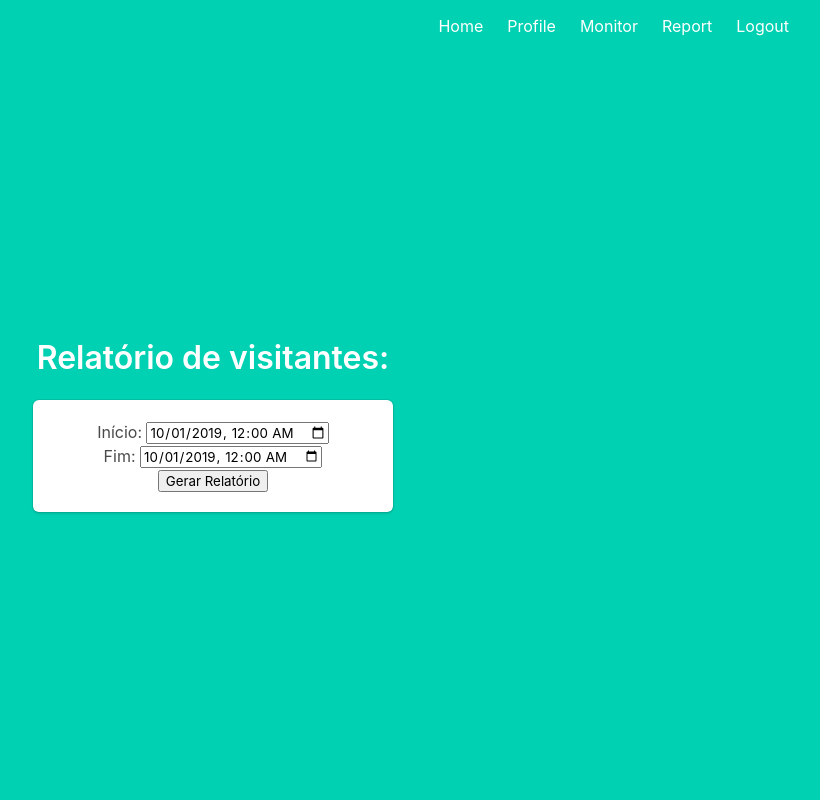
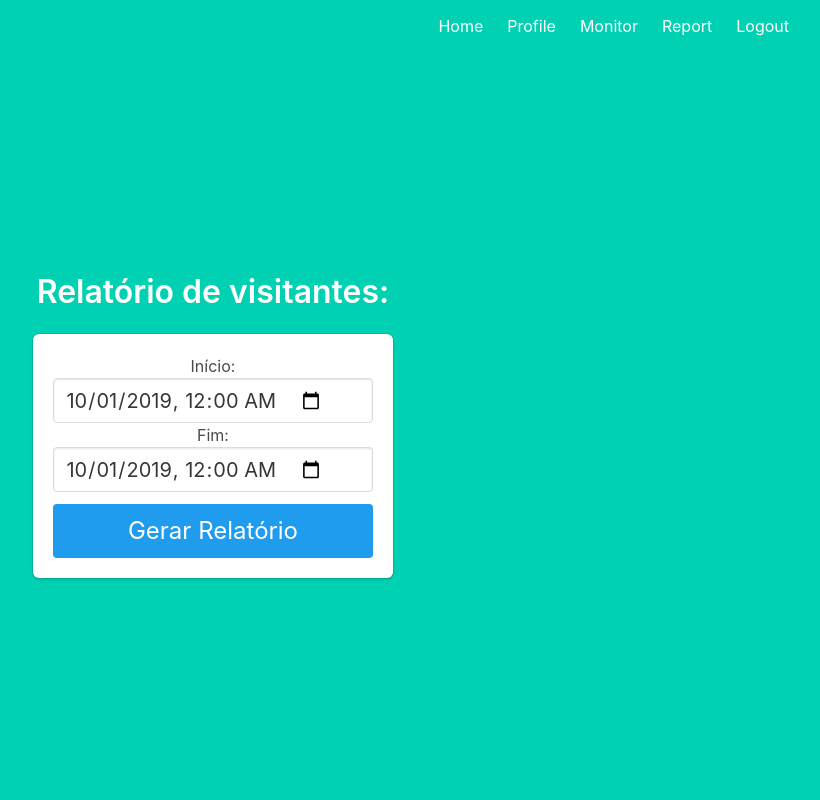
Before and after one commit to foxlollato/peopleCounter, a Flask app: page /relatorio in a window 1280 px wide. Shown: the whole page, without its empty margins (427-1247 px from the left). Run offline with Flask 2, Linux system fonts and the light colour scheme; the visitor is signed in with stand-in values (Sample User, id 1).

Commit message:
customized button and fields

```diff
--- a/app/templates/relatorio.html
+++ b/app/templates/relatorio.html
@@ -17,18 +17,21 @@
 
 <form method="POST" action="">
     <label for="date-start">Início:</label>
-    <input type="datetime-local" id="date-start"
+    <input class="input is-medium" type="datetime-local" id="date-start"
            name="date-start" value="2019-10-01T00:00"
            min="2019-01-01T00:00" max="2200-12-31T23:59"/>
             <br/>
 
     <label for="date-end">Fim:</label>
-    <input type="datetime-local" id="date-end"
+    <div class="field">
+            <div class="control">
+    <input class="input is-medium" type="datetime-local" id="date-end"
            name="date-end" value="2019-10-01T00:00"
            min="2019-01-01T00:00" max="2200-12-31T23:59"/>
-           <br/>
+        </div>
+    </div>
 
-    <input type="submit" value="Gerar Relatório"/>
+    <input class="button is-block is-info is-large is-fullwidth" type="submit" value="Gerar Relatório"/>
 
 </form>
 
```
